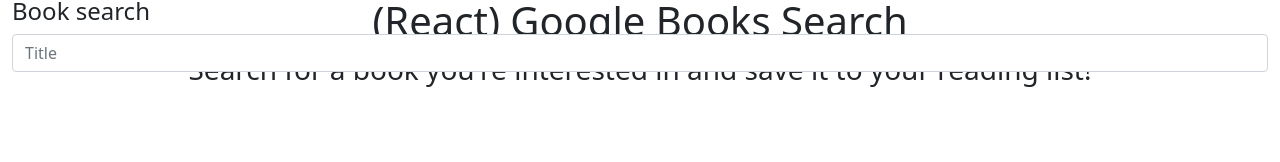
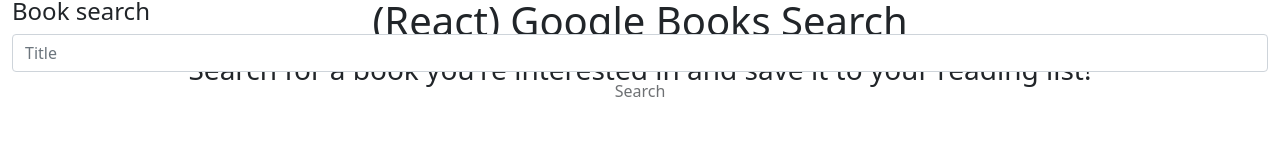
Before and after one commit to dboren/db_GoogleBooksSearch2, a React (Create React App) app: page / in a window 1280 px wide. Shown: the part 127-289 px from the top of the page. Built offline with nearby package versions, Linux system fonts and the light colour scheme.

Commit message:
added search button to SearchPage

```diff
--- a/src/components/Form.js
+++ b/src/components/Form.js
@@ -18,7 +18,7 @@
 
   export function FormBtn(props) {
     return (
-      <button {...props} style={{ float: "right"}} className="btn btn-success">
+      <button {...props} style={{ float: "right"}} className="btn">
         {props.children}
       </button>
     )
--- a/src/pages/SearchPage.js
+++ b/src/pages/SearchPage.js
@@ -1,6 +1,6 @@
 import React, { useState, useEffect}  from "react";
 import { Container, Col, Row } from "../components/Grid";
-import { Input, TextArea } from "../components/Form";
+import { Input, TextArea, FormBtn } from "../components/Form";
 
 import Navbar from "../components/Navbar";
 
@@ -14,6 +14,10 @@
         setFormObject({...formObject, [name]: value})
     };
 
+    function searchGoogleBooks(event) {
+
+    }
+
     return (
         <Container fluid>
             <Row>
@@ -23,6 +27,12 @@
                     name="title"
                     placeholder="Title"
                     value={formObject.title}></Input>
+                <FormBtn
+                    disabled={!formObject.title}
+                    onClick={searchGoogleBooks}
+                    >
+                    Search
+                </FormBtn>
             </Row>
         </Container>
     )
```
